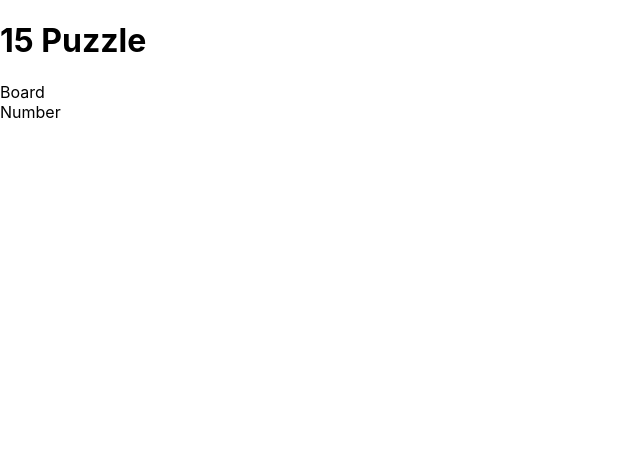
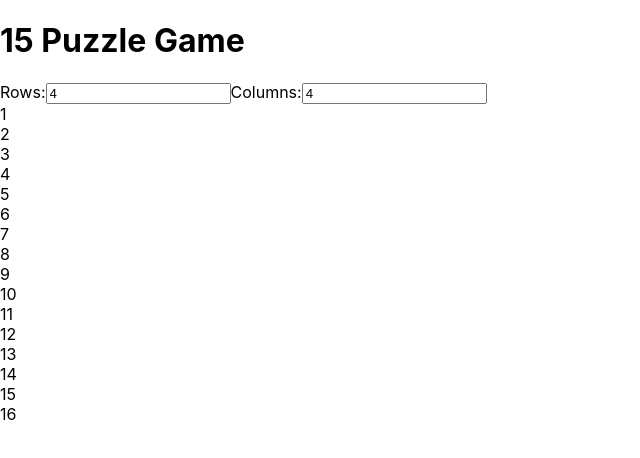
Before and after one commit to mdanneil/15puzzle, a React (Create React App) app: page / in a window 1280 px wide. Shown: the top 458 px of the page, without its empty margins (0-640 px from the left). Built offline with nearby package versions, Linux system fonts and the light colour scheme.

Commit message:
restructure for future styling, and add some basic logic

```diff
--- a/src/App.tsx
+++ b/src/App.tsx
@@ -1,5 +1,5 @@
 import "./App.css";
-import Game from "./components/Game";
+import Game from "./components/Game/Game";
 
 function App() {
   return (
--- a/src/components/Board.tsx
+++ /dev/null
@@ -1,12 +0,0 @@
-import Tile from "./Tile";
-
-const Board = () => {
-  return (
-    <div className="board">
-      Board
-      <Tile />
-    </div>
-  );
-};
-
-export default Board;
--- /dev/null
+++ b/src/components/Board/Board.tsx
@@ -0,0 +1,21 @@
+import { renderTiles } from "../../helpers/helpers";
+import Tile from "../Tile/Tile";
+
+interface BoardProps {
+  numRows: number;
+  numCols: number;
+}
+
+const Board = ({ numRows, numCols }: BoardProps) => {
+  const tiles = renderTiles(numRows, numCols);
+
+  return (
+    <div className="board">
+      {tiles.map((tileNumber: number) => (
+        <Tile key={tileNumber} number={tileNumber} />
+      ))}
+    </div>
+  );
+};
+
+export default Board;
--- a/src/components/Game.tsx
+++ /dev/null
@@ -1,12 +0,0 @@
-import Board from "./Board";
-
-const Game = () => {
-  return (
-    <div className="game">
-      <h1>15 Puzzle</h1>
-      <Board />
-    </div>
-  );
-};
-
-export default Game;
--- /dev/null
+++ b/src/components/Game/Game.tsx
@@ -0,0 +1,44 @@
+import React, { useState } from "react";
+import Board from "../Board/Board";
+
+const Game = () => {
+  const [numRows, setNumRows] = useState(4);
+  const [numCols, setNumCols] = useState(4);
+
+  const handleRowsChange = (e: React.ChangeEvent<HTMLInputElement>) => {
+    setNumRows(parseInt(e.target.value));
+  };
+
+  const handleColsChange = (e: React.ChangeEvent<HTMLInputElement>) => {
+    setNumCols(parseInt(e.target.value));
+  };
+
+  return (
+    <div className="game">
+      <h1>15 Puzzle Game</h1>
+      <div className="options">
+        <label htmlFor="rows">Rows:</label>
+        <input
+          type="number"
+          id="rows"
+          value={numRows}
+          min={1}
+          onChange={handleRowsChange}
+        />
+        <label htmlFor="cols">Columns:</label>
+        <input
+          type="number"
+          id="cols"
+          value={numCols}
+          min={1}
+          onChange={handleColsChange}
+        />
+      </div>
+      <div className="board-container">
+        <Board numRows={numRows} numCols={numCols} />
+      </div>
+    </div>
+  );
+};
+
+export default Game;
--- a/src/components/Tile.tsx
+++ /dev/null
@@ -1,5 +0,0 @@
-const Tile = () => {
-  return <div className="tile">Number</div>;
-};
-
-export default Tile;
--- /dev/null
+++ b/src/components/Tile/Tile.tsx
@@ -0,0 +1,9 @@
+interface TileProps {
+  number: number;
+}
+
+const Tile = ({ number }: TileProps) => {
+  return <div className="tile">{number}</div>;
+};
+
+export default Tile;
--- /dev/null
+++ b/src/helpers/helpers.ts
@@ -0,0 +1,8 @@
+export const renderTiles = (numRows: number, numCols: number) => {
+  const numTiles = numRows * numCols;
+  const tiles: number[] = Array.from(
+    { length: numTiles },
+    (_, index) => index + 1
+  );
+  return tiles;
+};
```
